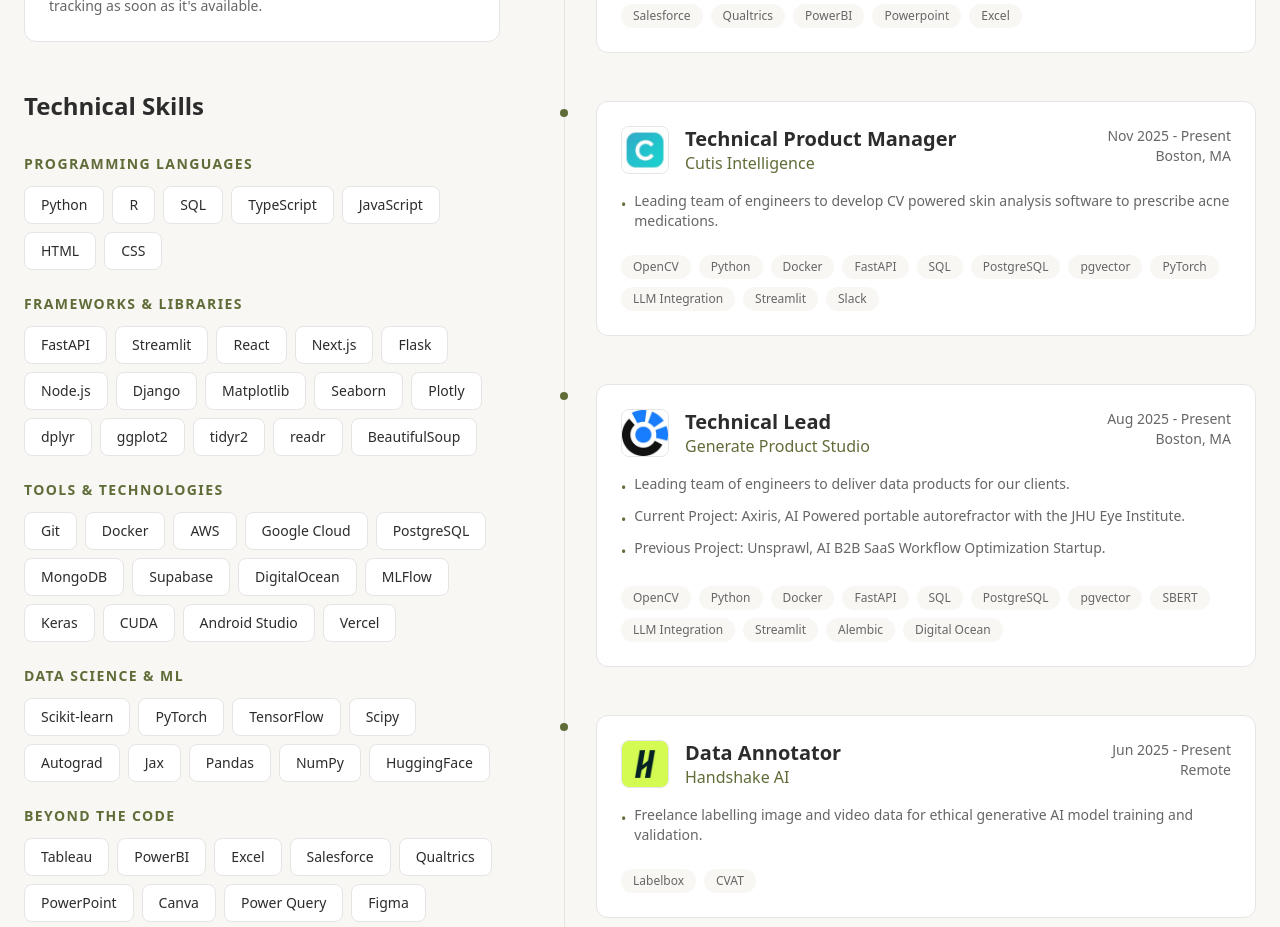
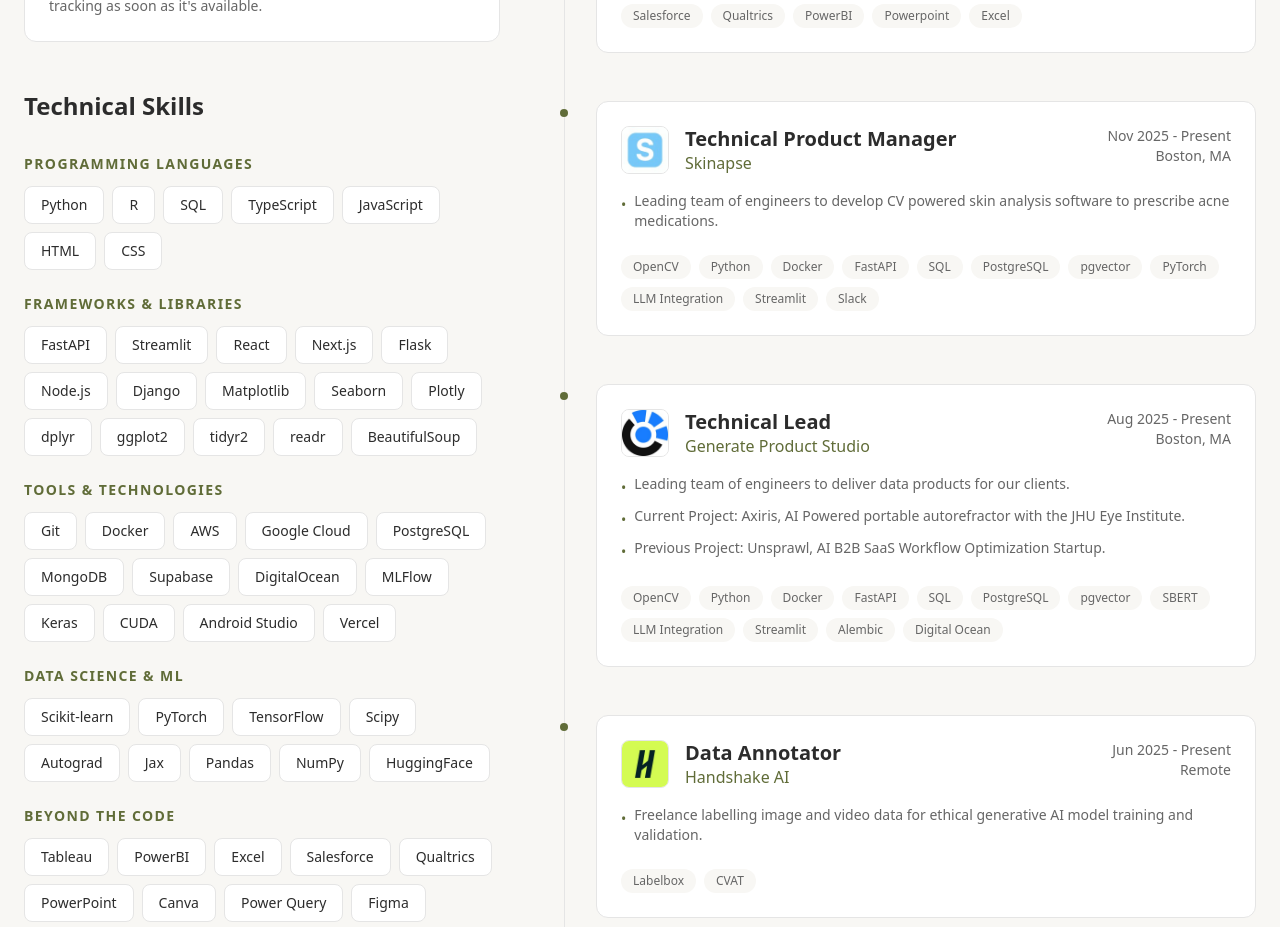
Before and after one commit to GordonBie123/portfolio-website, a Next.js app: page / in a window 1280 px wide. Shown: the part 1720-2647 px from the top of the page. Built offline with nearby package versions, Linux system fonts and the light colour scheme.

Commit message:
Update experience

```diff
--- a/src/data/experience.ts
+++ b/src/data/experience.ts
@@ -48,7 +48,7 @@
   },
   {
     role: "Technical Product Manager",
-    company: "Cutis Intelligence",
+    company: "Skinapse",
     duration: "Nov 2025 - Present",
     location: "Boston, MA",
     responsibilities: [
@@ -56,7 +56,7 @@
     ],
     skills: ["OpenCV", "Python", "Docker", "FastAPI", "SQL", "PostgreSQL", "pgvector", "PyTorch", "LLM Integration", "Streamlit", "Slack"],
     type: "professional",
-    logo: "/logos/cutis.jpg"
+    logo: "/logos/skinapse.jpg"
   },
   {
     role: "Technical Lead",
```
Also changed, not shown: public/logos/skinapse.jpg (added).
